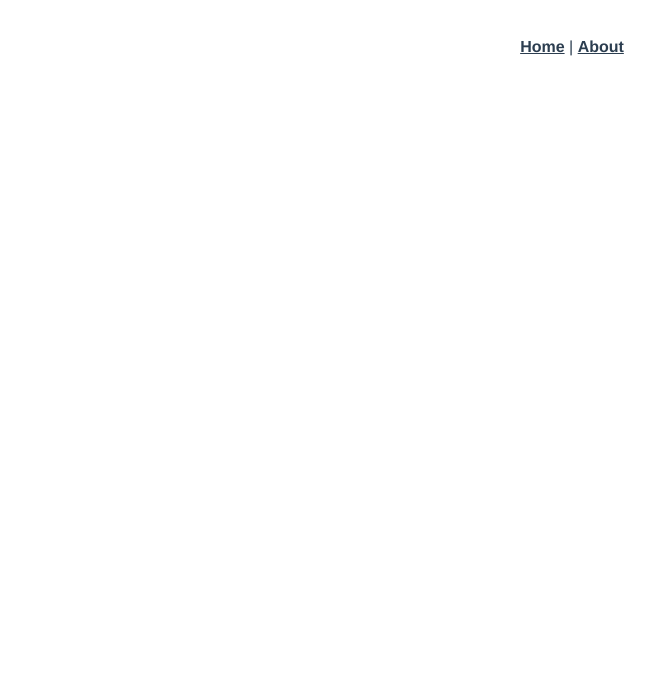
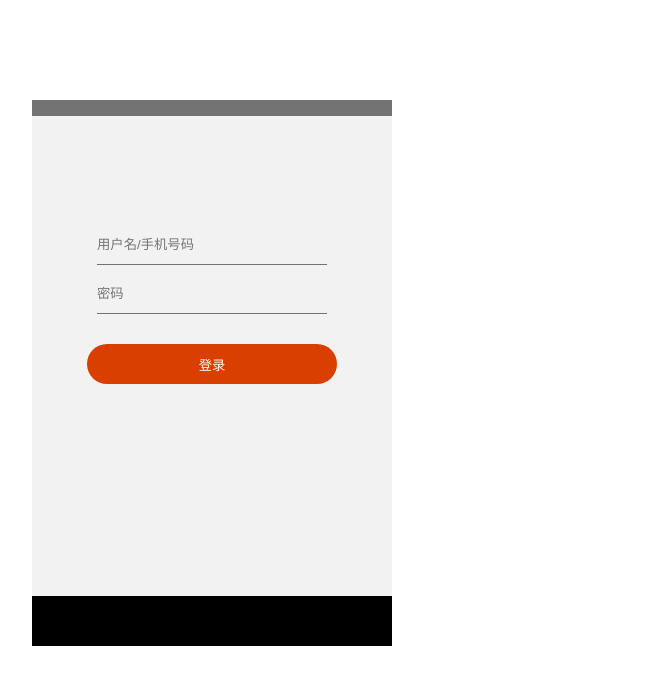
Before and after one commit to web-jie/toutiao, a Vue app: page /login in a window 1280 px wide. Shown: the top 684 px of the page, without its empty margins (68-723 px from the left). Built offline with nearby package versions, Linux system fonts and the light colour scheme; a small style sheet from the web is missing.

Commit message:
添加了登录页面

```diff
--- a/src/App.vue
+++ b/src/App.vue
@@ -1,32 +1,32 @@
 <template>
   <div id="app">
-    <div id="nav">
-      <router-link to="/">Home</router-link> |
-      <router-link to="/about">About</router-link>
-    </div>
+
     <router-view/>
   </div>
 </template>
 
 <style lang="less">
-#app {
-  font-family: Avenir, Helvetica, Arial, sans-serif;
-  -webkit-font-smoothing: antialiased;
-  -moz-osx-font-smoothing: grayscale;
-  text-align: center;
-  color: #2c3e50;
+@import url("//at.alicdn.com/t/font_1426139_jm7n2373nlh.css");
+
+ *{
+   margin: 0;
+   padding: 0;
+ }
+
+ a{
+   color: inherit;
+   text-decoration: none;
+ }
+
+a:hover{
+  color: inherit;
 }
 
-#nav {
-  padding: 30px;
+ul, li, ol{
+  list-style: none;
+}
 
-  a {
-    font-weight: bold;
-    color: #2c3e50;
-
-    &.router-link-exact-active {
-      color: #42b983;
-    }
-  }
+i, em{
+  font-style: normal;
 }
 </style>
--- a/src/components/HelloWorld.vue
+++ /dev/null
@@ -1,58 +0,0 @@
-<template>
-  <div class="hello">
-    <h1>{{ msg }}</h1>
-    <p>
-      For a guide and recipes on how to configure / customize this project,<br>
-      check out the
-      <a href="https://cli.vuejs.org" target="_blank" rel="noopener">vue-cli documentation</a>.
-    </p>
-    <h3>Installed CLI Plugins</h3>
-    <ul>
-      <li><a href="https://github.com/vuejs/vue-cli/tree/dev/packages/%40vue/cli-plugin-babel" target="_blank" rel="noopener">babel</a></li>
-      <li><a href="https://github.com/vuejs/vue-cli/tree/dev/packages/%40vue/cli-plugin-router" target="_blank" rel="noopener">router</a></li>
-    </ul>
-    <h3>Essential Links</h3>
-    <ul>
-      <li><a href="https://vuejs.org" target="_blank" rel="noopener">Core Docs</a></li>
-      <li><a href="https://forum.vuejs.org" target="_blank" rel="noopener">Forum</a></li>
-      <li><a href="https://chat.vuejs.org" target="_blank" rel="noopener">Community Chat</a></li>
-      <li><a href="https://twitter.com/vuejs" target="_blank" rel="noopener">Twitter</a></li>
-      <li><a href="https://news.vuejs.org" target="_blank" rel="noopener">News</a></li>
-    </ul>
-    <h3>Ecosystem</h3>
-    <ul>
-      <li><a href="https://router.vuejs.org" target="_blank" rel="noopener">vue-router</a></li>
-      <li><a href="https://vuex.vuejs.org" target="_blank" rel="noopener">vuex</a></li>
-      <li><a href="https://github.com/vuejs/vue-devtools#vue-devtools" target="_blank" rel="noopener">vue-devtools</a></li>
-      <li><a href="https://vue-loader.vuejs.org" target="_blank" rel="noopener">vue-loader</a></li>
-      <li><a href="https://github.com/vuejs/awesome-vue" target="_blank" rel="noopener">awesome-vue</a></li>
-    </ul>
-  </div>
-</template>
-
-<script>
-export default {
-  name: 'HelloWorld',
-  props: {
-    msg: String
-  }
-}
-</script>
-
-<!-- Add "scoped" attribute to limit CSS to this component only -->
-<style scoped lang="less">
-h3 {
-  margin: 40px 0 0;
-}
-ul {
-  list-style-type: none;
-  padding: 0;
-}
-li {
-  display: inline-block;
-  margin: 0 10px;
-}
-a {
-  color: #42b983;
-}
-</style>
--- a/src/main.js
+++ b/src/main.js
@@ -1,8 +1,10 @@
 import Vue from 'vue'
 import App from './App.vue'
 import router from './router'
+import Vant from 'vant'
 
 Vue.config.productionTip = false
+Vue.use(Vant)
 
 new Vue({
   router,
--- a/src/router/index.js
+++ b/src/router/index.js
@@ -1,23 +1,14 @@
 import Vue from 'vue'
 import VueRouter from 'vue-router'
-import Home from '../views/Home.vue'
 
+//必须要加的东西。
 Vue.use(VueRouter)
 
 const routes = [
-  {
-    path: '/',
-    name: 'Home',
-    component: Home
-  },
-  {
-    path: '/about',
-    name: 'About',
-    // route level code-splitting
-    // this generates a separate chunk (about.[hash].js) for this route
-    // which is lazy-loaded when the route is visited.
-    component: () => import(/* webpackChunkName: "about" */ '../views/About.vue')
-  }
+ {
+   path: "/login",
+   component: ()=>import("@/views/Login")
+ }
 ]
 
 const router = new VueRouter({
--- a/src/views/About.vue
+++ /dev/null
@@ -1,5 +0,0 @@
-<template>
-  <div class="about">
-    <h1>This is an about page</h1>
-  </div>
-</template>
--- a/src/views/Home.vue
+++ /dev/null
@@ -1,18 +0,0 @@
-<template>
-  <div class="home">
-    <img alt="Vue logo" src="../assets/logo.png">
-    <HelloWorld msg="Welcome to Your Vue.js App"/>
-  </div>
-</template>
-
-<script>
-// @ is an alias to /src
-import HelloWorld from '@/components/HelloWorld.vue'
-
-export default {
-  name: 'Home',
-  components: {
-    HelloWorld
-  }
-}
-</script>
--- /dev/null
+++ b/src/views/Login.vue
@@ -0,0 +1,83 @@
+<template>
+  <div class="total">
+    <div class="title"></div>
+    <div class="body">
+      <span class="iconfont iconicon-test"></span>
+      <span class="iconfont iconnew"></span>
+      <input type="text" placeholder="用户名/手机号码">
+      <input type="password" placeholder="密码">
+      <button class="btn">登录</button>
+    </div>
+    <div class="base"></div>
+  </div>
+
+</template>
+
+<script>
+export default {
+
+}
+</script>
+
+<style lang='less'>
+.total{
+
+  width: 360px;
+  height: 540px;
+  margin: 100px 100px;
+  background: #f3f2f3;
+  .title{
+    width: 100%;
+    height: 16px;
+    background: #747374;
+  }
+  .body{
+    width: 100%;
+    height: 480px;
+    position: relative;
+    span{
+      display: block;
+    }
+    .iconicon-test{
+      font-size: 22px;
+      position: absolute;
+      top: 10px;
+      left: 12px;
+    }
+    .iconnew{
+      font-size: 120px;
+      text-align: center;
+      color: #e63100;
+      padding-top: 100px;
+    }
+    input{
+      display: block;
+      width: 230px;
+      height: 40px;
+      margin: 8px auto;
+      outline: none;
+      border: none;
+      border-bottom: 1px solid #747374;
+      background: #f3f2f3;
+    }
+    .btn{
+      display: block;
+      width: 250px;
+      height: 40px;
+      margin: 30px auto;
+      outline: none;
+      border: none;
+      border-radius: 20px;
+      background: #d93f00;
+      color: #fff;
+    }
+
+  }
+  .base{
+    width: 100%;
+    height: 50px;
+    background: #010001;
+  }
+}
+
+</style>
```
